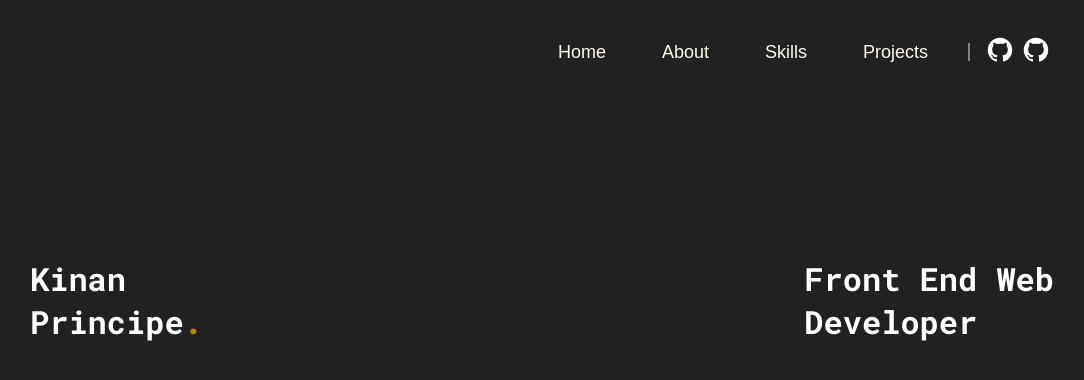
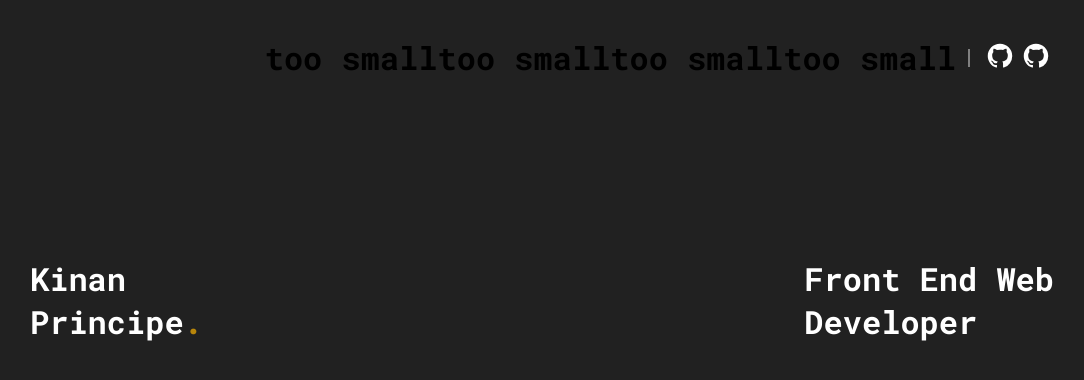
Before and after one commit to sorkofi/portfolio, a React (Vite) app: page / in a window 1280 px wide. Shown: the top 380 px of the page, without its empty margins (98-1182 px from the left). Built offline with nearby package versions, Linux system fonts and the light colour scheme.

Commit message:
implemented test responsivity for mobile devices

```diff
--- a/src/components/Topbar.tsx
+++ b/src/components/Topbar.tsx
@@ -6,11 +6,14 @@ interface Props {
 }
 
 export function Topbar(props: Props) {
+   const width = window.innerWidth;
+   const breakpoint = 620;
+
    return (
       <div className="top-bar">
         {
             props.menus.map((menu: any) => {
-               return <button className="button-global menu">{menu}</button>
+               return width < breakpoint ? <button className="button-global menu">{menu}</button> : <h1>too small</h1>;
             })
         }
         <div className="divider" />
```
